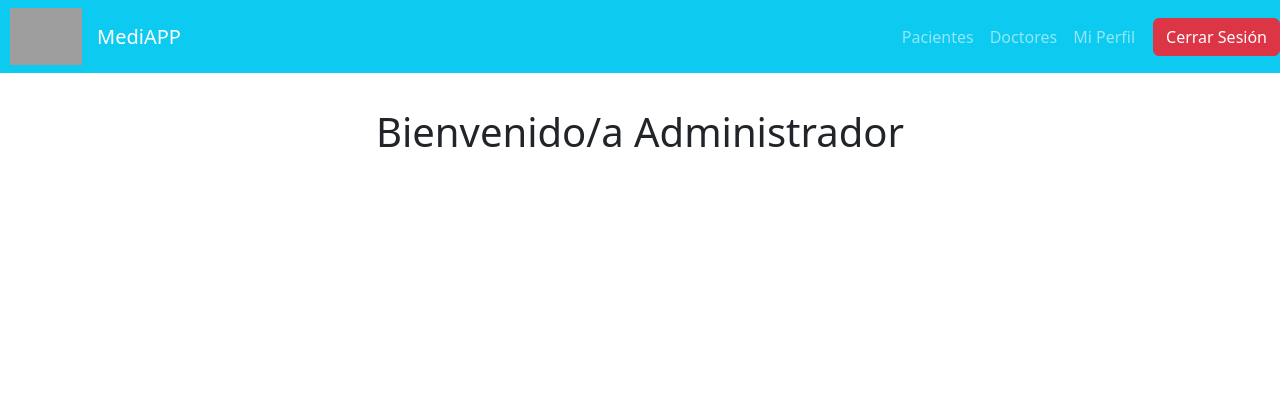
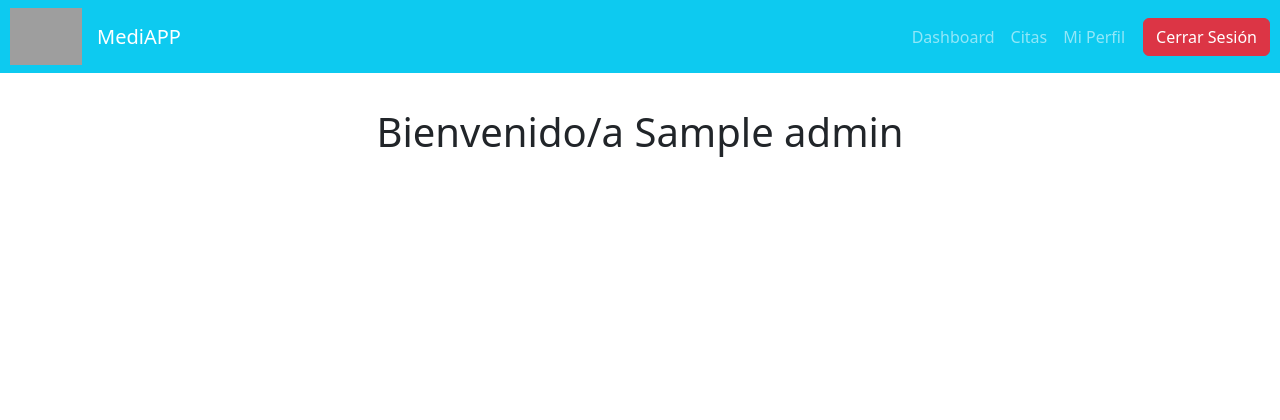
Before and after one commit to victor11s/PracticaFlask, a Flask app: template src/templates/homeAdmi.html in a window 1280 px wide. Shown: the top 420 px of the page. Run offline with Flask 3, Linux system fonts and the light colour scheme; the template is opened without the code that fills it: most values are stand-ins (such as "Sample title", 1, 10 or a date in 2020); some libraries are stand-ins or nearby versions; grey boxes are pictures that could not be loaded.

Commit message:
login admi completo

```diff
--- a/src/app.py
+++ b/src/app.py
@@ -9,6 +9,7 @@ from models.ModelHistorial import ModelHistorial
 from models.ModelResultado import ModelResultado
 from models.ModelPaciente import ModelPaciente
 from models.ModelMedico import ModelMedico
+from models.ModelAdministrador import ModelAdministrador
 
 
 
@@ -20,6 +21,7 @@ from models.entities.Resultado import Resultado
 from models.entities.Paciente import Paciente
 from models.entities.Paciente import PacienteRegistro
 from models.entities.Medico import Medico
+from models.entities.Administrador import Administrador
 
 
 app = Flask(__name__)
@@ -117,7 +119,7 @@ def login():
                 #TERMINA DOCTOR----------------------------------------------------------------------------------------------------------------------------
 
                 #TODOS ESTOS SON PARA  ADMINISTRADOR----------------------------------------------------------------------------------------------------------------------------
-
+                datosAdmin= ModelAdministrador.obtener_info_Administrador_por_id(db, logged_user.idUsuario)
                 #TERMINA ADMINISTRADOR----------------------------------------------------------------------------------------------------------------------------
 
 
@@ -181,7 +183,31 @@ def login():
                     return redirect(url_for('homeDoctor'))
 
                 elif logged_user.tipoUsuario == 3:
-                    return render_template('homeAdmi.html',user=logged_user)
+
+                    #creacion del diccionario del usuario
+                    user_dict = {
+                        'idUsuario': logged_user.idUsuario,
+                        'tipoUsuario': logged_user.tipoUsuario,
+                        'correoElectronico': logged_user.correoElectronico,
+                        'contraseña': logged_user.contraseña,
+                        }
+                    session['user'] = user_dict
+
+                    #creacion del diccionario del administrador
+                    admin_dict = {
+                    'idAdmin': datosAdmin[0],
+                    'nombre': datosAdmin[1],
+                    'apellidoPaterno': datosAdmin[2],
+                    'apellidoMaterno': datosAdmin[3],
+                    'fechaNacimiento': datosAdmin[4],
+                    'sexo': datosAdmin[5],
+                    'telefono': datosAdmin[6],
+                    }
+                    session['admin'] = admin_dict
+
+
+
+                    return redirect(url_for('homeAdmi'))
                 else:
                     flash("No se encontro el tipo de usuario")
             else:
@@ -231,7 +257,12 @@ def homeDoctor():
 
 @app.route('/homeAdmi')
 def homeAdmi():
-    return render_template('homeAdmi.html')
+    user_dict = session.get('user')
+    user = User(user_dict['idUsuario'], user_dict['tipoUsuario'], user_dict['correoElectronico'], user_dict['contraseña'])
+
+    admin_dict = session.get('admin')
+    admin = Administrador(admin_dict['idAdmin'], admin_dict['nombre'], admin_dict['apellidoPaterno'], admin_dict['apellidoMaterno'], admin_dict['fechaNacimiento'], admin_dict['sexo'], admin_dict['telefono'])
+    return render_template('homeAdmi.html', user=user, admin=admin)
 
 
 @app.route('/logout')
--- a/src/templates/homeAdmi.html
+++ b/src/templates/homeAdmi.html
@@ -13,17 +13,18 @@
 <nav class="navbar navbar-expand-md navbar-dark fixed-top bg-info navbar-expand-sm">
   <!-- Agrega un logo -->
   <img src="{{url_for('static', filename= 'img/prueba.png')}}" alt="" width="72" height="57" style="margin-left: 10px;">
-    <a class="navbar-brand" style="margin-left: 15px;" href="#">MediAPP</a>
-    <button class="navbar-toggler" type="button" data-bs-toggle="collapse" data-bs-target="#navbarCollapse" aria-controls="navbarCollapse" aria-expanded="false" aria-label="Toggle navigation">
+  <a class="navbar-brand" style="margin-left: 15px;" href="{{ url_for('homeAdmi') }}">MediAPP</a>
+  <button class="navbar-toggler" type="button" data-bs-toggle="collapse" data-bs-target="#navbarCollapse"
+    aria-controls="navbarCollapse" aria-expanded="false" aria-label="Toggle navigation">
     <span class="navbar-toggler-icon"></span>
   </button>
   <div class="collapse navbar-collapse justify-content-end align-items-center" id="navbarCollapse">
     <ul class="navbar-nav mr-auto">
       <li class="nav-item active">
-          <a class="nav-link" href="#">Pacientes</a>
+        <a class="nav-link" href="{{ url_for('homeAdmi') }}">Dashboard</a>
       </li>
       <li class="nav-item">
-          <a class="nav-link" href="#">Doctores</a>
+        <a class="nav-link" href="#">Citas</a>
       </li>
       <li class="nav-item">
         <a class="nav-link" href="#">Mi Perfil</a>
@@ -31,16 +32,99 @@
     </ul>
     <!-- Agrega boton de cerrar sesion al final de la navbar hasta el lado derecho -->
     <div class="d-flex">
-        <a class="btn btn-danger" href="/logout" style="margin-left: 10px;">Cerrar Sesión</a>
+      <a class="btn btn-danger" href="/logout" style="margin-left:10px; margin-right:10px">Cerrar Sesión</a>
     </div>
   </div>
 </nav>
 
 
 <main role="main" class="container">
-    <h1 class="mt-5">Bienvenido/a Administrador {{ user.correoElectronico }}</h1>
+  <h1 class="mt-5">Bienvenido/a {{ admin.nombre }}</h1>
+
+
 
 </main>
+
+
+<!--Aqui comienza el contenido-->
+
+<!--Div de menor tamaño en horizontal que la pantalla-->
+
+<!-- <div class="row mt-5">
+  <div class="col-6">
+    <h2 class="mb-3 mt-2">Pacientes Previos</h2>
+    <div style="max-width: 800px; margin: 0 auto;">
+      {% if historiales %}
+        {% for historial in historiales %}
+        <div class="accordion" id="accordionExample">
+          <div class="accordion-item mt-1">
+            <h2 class="accordion-header">
+              <button class="accordion-button" type="button" data-bs-toggle="collapse"
+                data-bs-target="#collapse{{ historial.idHistorial }}" aria-expanded="true"
+                aria-controls="collapse{{ historial.idHistorial }}">
+                <strong>Historial #{{ historial.idHistorial }}</strong>
+              </button>
+            </h2>
+            <div id="collapse{{ historial.idHistorial }}" class="accordion-collapse collapse show"
+              data-bs-parent="#accordionHistorial">
+              <div class="accordion-body text-start">
+                <strong class="text-start">Enfermedad:</strong> {{ historial.enfermedad }}<br>
+                <strong class="text-start">Detalle:</strong> {{ historial.numConsulta }}<br>
+              </div>
+            </div>
+          </div>
+        </div>
+        {% endfor %}
+      {% else %}
+        <h3>No hay historiales</h3>
+      {% endif %}
+    </div>
+  </div>
+
+  <div class="col-6">
+    <h2 class="mb-3 mt-2">Pacientes Proximos</h2>
+    {% if resultados %}
+      {% for resultado in resultados %}
+      <div class="accordion" id="accordionResultados">
+        <div class="accordion-item mt-1">
+          <h2 class="accordion-header">
+            <button class="accordion-button" type="button" data-bs-toggle="collapse"
+              data-bs-target="#collapse{{ resultado.idExamen }}" aria-expanded="true"
+              aria-controls="collapse{{ resultado.idExamen }}">
+              <strong>Examen #{{ resultado.idExamen }} - Fecha: {{ resultado.fechaExamen }}</strong>
+            </button>
+          </h2>
+          <div id="collapse{{ resultado.idExamen }}" class="accordion-collapse collapse show"
+            data-bs-parent="#accordionResultados">
+            <div class="accordion-body text-start">
+              <strong class="text-start">Resultado</strong> {{ resultado.resultadosExamen }}<br>
+            </div>
+          </div>
+        </div>
+      </div>
+      {% endfor %}
+    {% else %}
+      <h3>No hay resultados</h3>
+    {% endif %}
+  </div>
+</div> -->
+
+
+
+
+
+
+
+
+
+</div>
+
+
+
+
+
+
+<!--Aqui termina el contenido-->
 
 <footer class="footer">
   <div class="container">
@@ -49,7 +133,8 @@
 </footer>
 
 
-  <script src="https://code.jquery.com/jquery-3.2.1.slim.min.js" integrity="sha384-KJ3o2DKtIkvYIK3UENzmM7KCkRr/rE9/Qpg6aAZGJwFDMVNA/GpGFF93hXpG5KkN" crossorigin="anonymous"></script>
+<script src="https://code.jquery.com/jquery-3.2.1.slim.min.js"
+  integrity="sha384-KJ3o2DKtIkvYIK3UENzmM7KCkRr/rE9/Qpg6aAZGJwFDMVNA/GpGFF93hXpG5KkN" crossorigin="anonymous"></script>
 <script>window.jQuery || document.write('<script src="../../assets/js/vendor/jquery-slim.min.js"><\/script>')</script>
 <script src="../../assets/js/vendor/popper.min.js"></script>
 <script src="../../dist/js/bootstrap.min.js"></script>
--- a/src/templates/homeDoctor.html
+++ b/src/templates/homeDoctor.html
@@ -24,7 +24,7 @@
         <a class="nav-link" href="{{ url_for('homeDoctor') }}">Dashboard</a>
       </li>
       <li class="nav-item">
-        <a class="nav-link" href="#">Agendar</a>
+        <a class="nav-link" href="#">Citas</a>
       </li>
       <li class="nav-item">
         <a class="nav-link" href="#">Mi Perfil</a>
```
Also changed, not shown: src/models/ModelAdministrador.py (added, +14 -0 lines), src/models/entities/Administrador.py (added, +10 -0 lines). Lines whose indentation alone changed are shown as unchanged.
